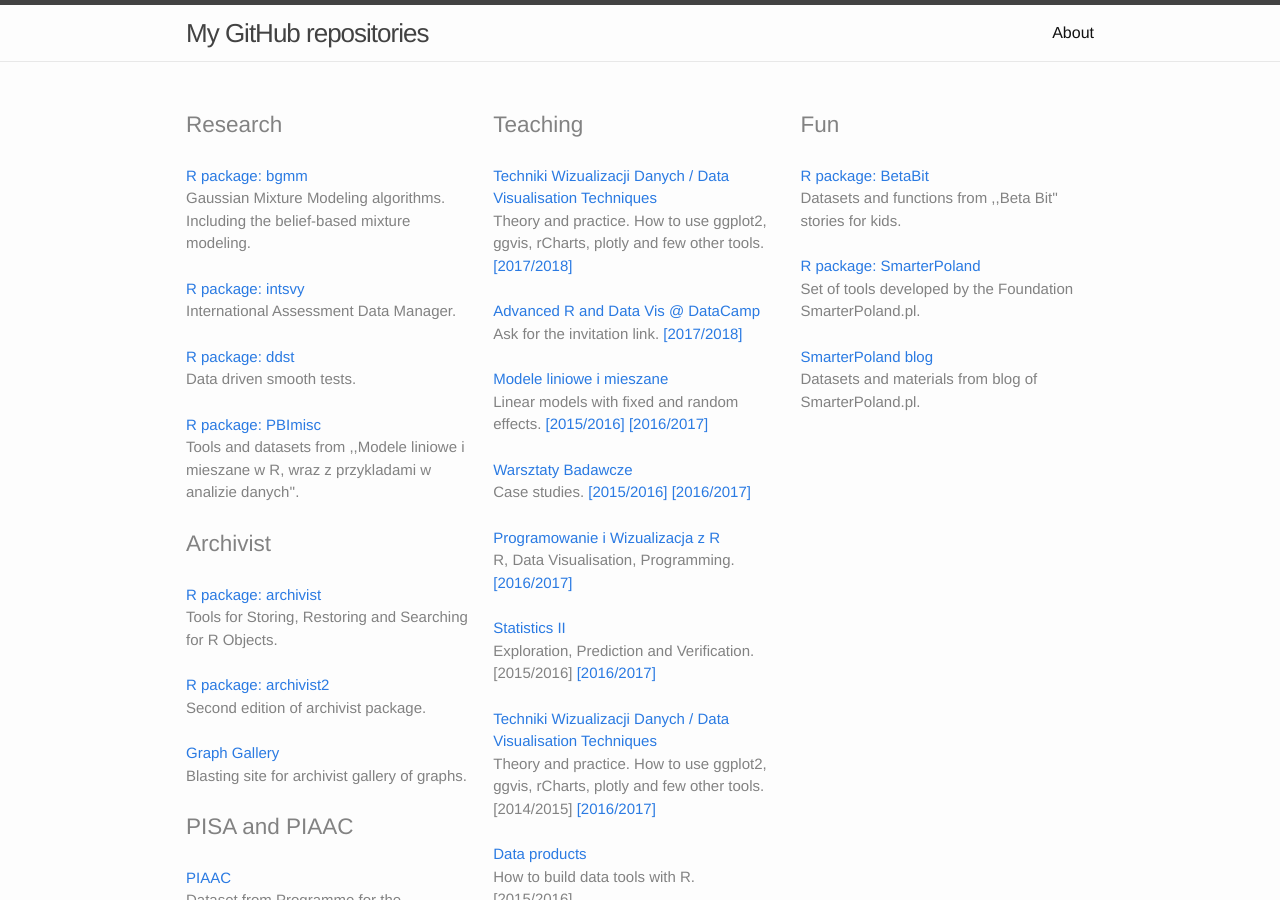
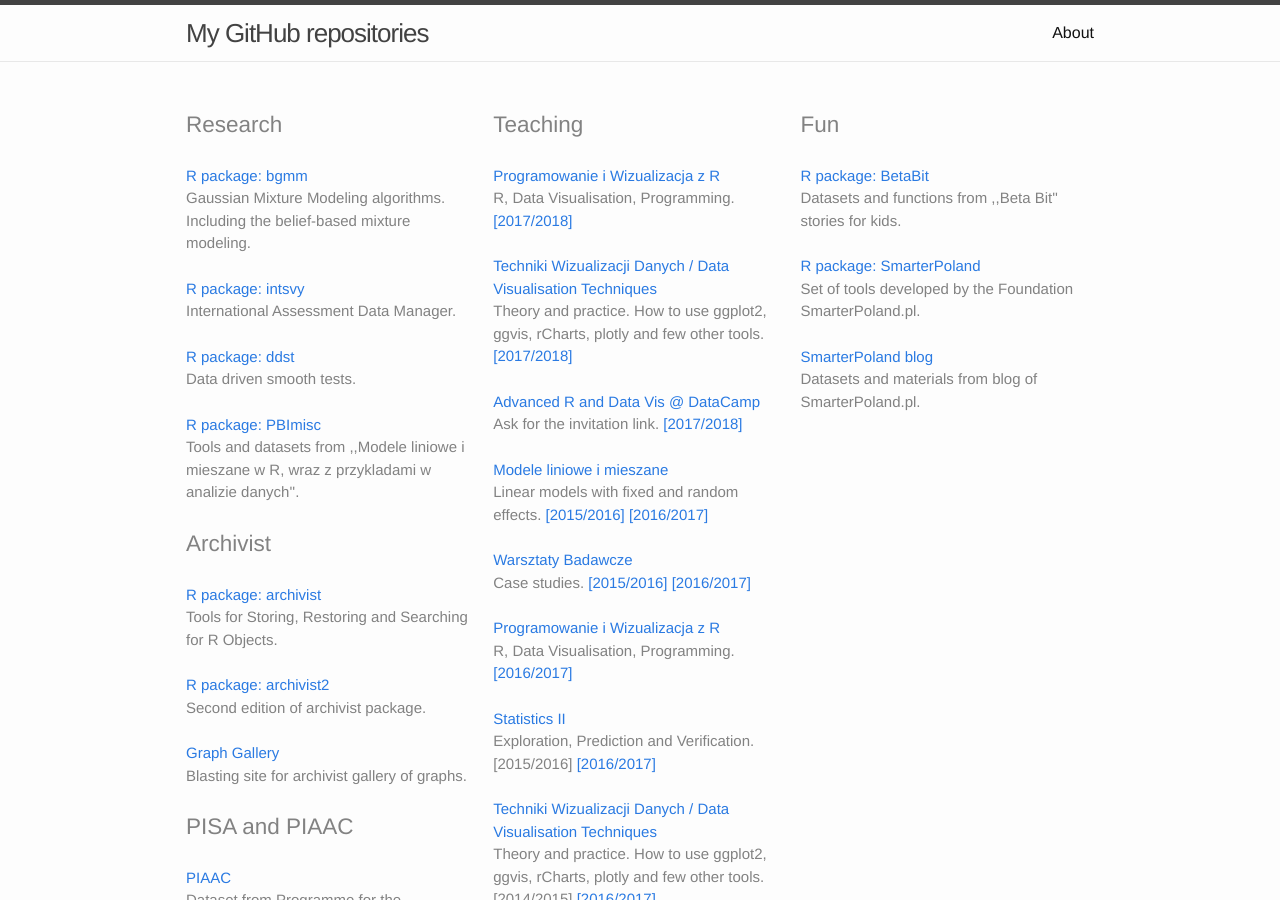
Before and after one commit to pbiecek/pbiecek-website-old, a Jekyll site: the page built from index.html, in a window 1280 px wide and 900 px high. Built offline with Jekyll 4.4.1, drawn with Linux system fonts in a browser that asks for light colours.

Commit message:
Update default.html

```diff
--- a/_layouts/default.html
+++ b/_layouts/default.html
@@ -60,6 +60,10 @@
       </div>
       <div class="main-col main-col-2">
       	<h2>Teaching</h2>
+        <p>
+        <a href="https://github.com/pbiecek/ProgramowanieWizualizacja2017">Programowanie i Wizualizacja z R</a><br/>
+        R, Data Visualisation, Programming. </a><br/>  <a href="https://github.com/pbiecek/ProgramowanieWizualizacja2017">[2017/2018]</a>
+        </p>
         <p>
         <a href="https://github.com/pbiecek/TechnikiWizualizacjiDanych2017/blob/master/README.md">Techniki Wizualizacji Danych / Data Visualisation Techniques </a><br/>
         Theory and practice. How to use ggplot2, ggvis, rCharts, plotly and few other tools.  <a href="https://github.com/pbiecek/TechnikiWizualizacjiDanych2017/blob/master/README.md">[2017/2018]</a>
```
